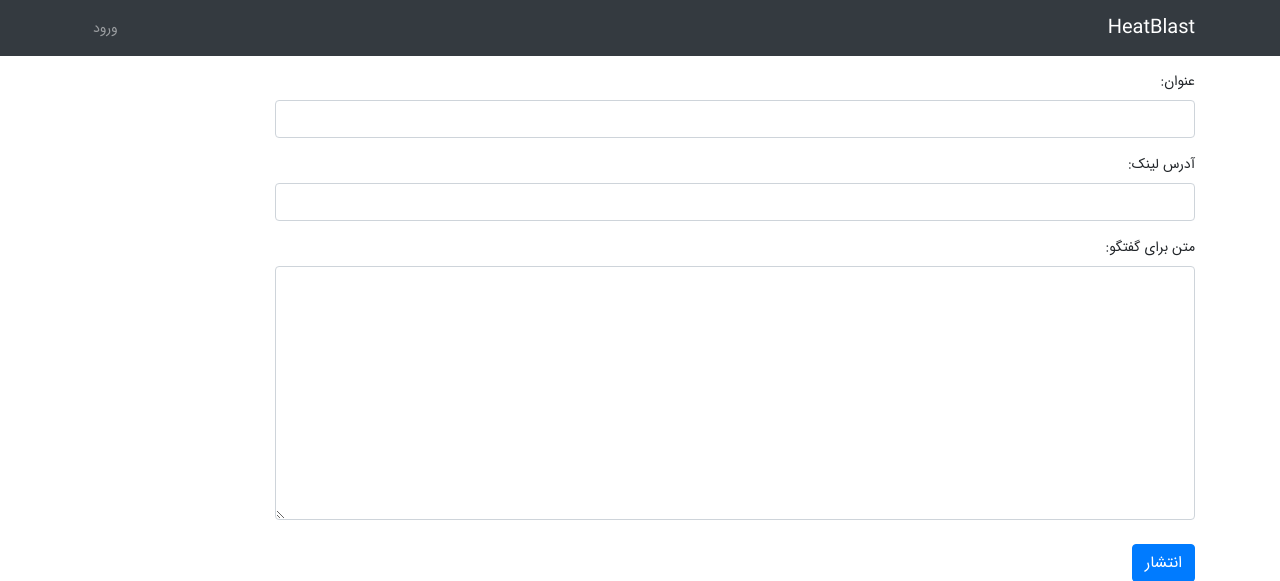
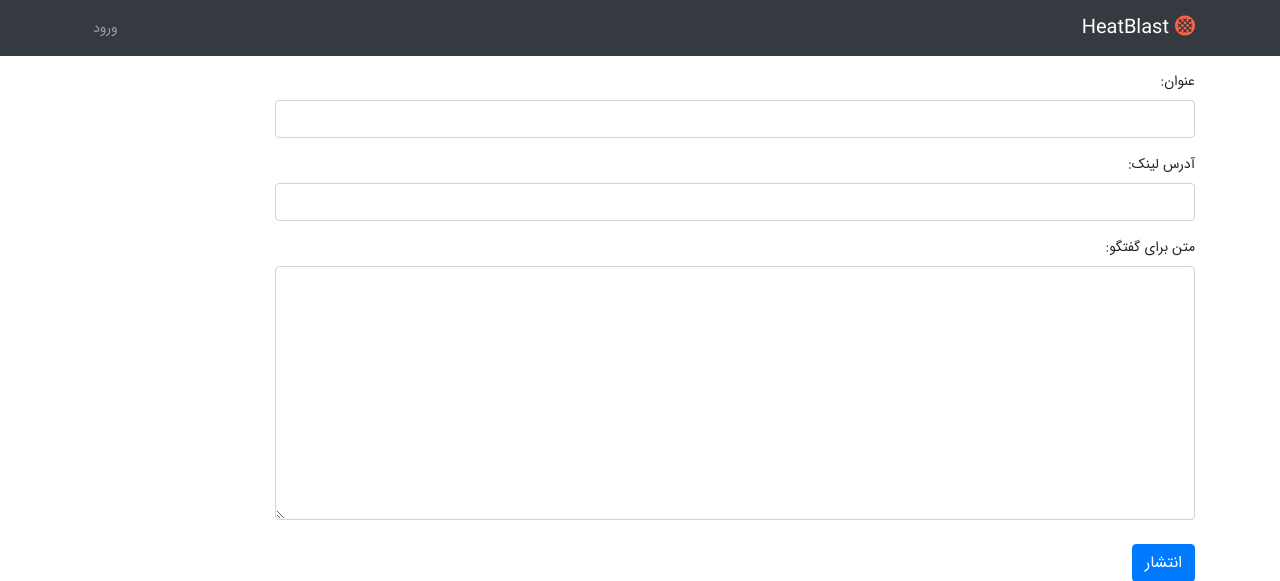
Before and after one commit to mshirdel/heatblast, a Django app: page /story/new in a window 1280 px wide. Shown: the top 581 px of the page. Run offline with Django 3.2, Linux system fonts and the light colour scheme; some libraries are stand-ins or nearby versions.

Commit message:
add font-awesom

```diff
--- a/socialnews/templates/socialnews/base.html
+++ b/socialnews/templates/socialnews/base.html
@@ -12,7 +12,7 @@
     <title>{% block title%}{% endblock %}</title>
 
     <link href="{% static 'socialnews/css/bootstrap.css' %}" rel="stylesheet">
-
+    <link rel="stylesheet" href="https://use.fontawesome.com/releases/v5.3.1/css/all.css" integrity="sha384-mzrmE5qonljUremFsqc01SB46JvROS7bZs3IO2EmfFsd15uHvIt+Y8vEf7N7fWAU" crossorigin="anonymous">
     <link href="{% static 'socialnews/css/fonts.css' %}" rel="stylesheet">
     <link href="{% static 'socialnews/css/general.css' %}" rel="stylesheet">
 
--- a/socialnews/templates/socialnews/navigation.html
+++ b/socialnews/templates/socialnews/navigation.html
@@ -2,6 +2,9 @@
 <nav class="navbar navbar-expand-lg navbar-dark bg-dark fixed-top">
     <div class="container">
         <a class="navbar-brand" href="{% url 'index' %}">
+            <span style="color: Tomato;">
+                <i class="fas fa-stroopwafel"></i>
+            </span>
             HeatBlast
         </a>
         <button class="navbar-toggler" type="button" data-toggle="collapse" data-target="#navbarResponsive"
```
